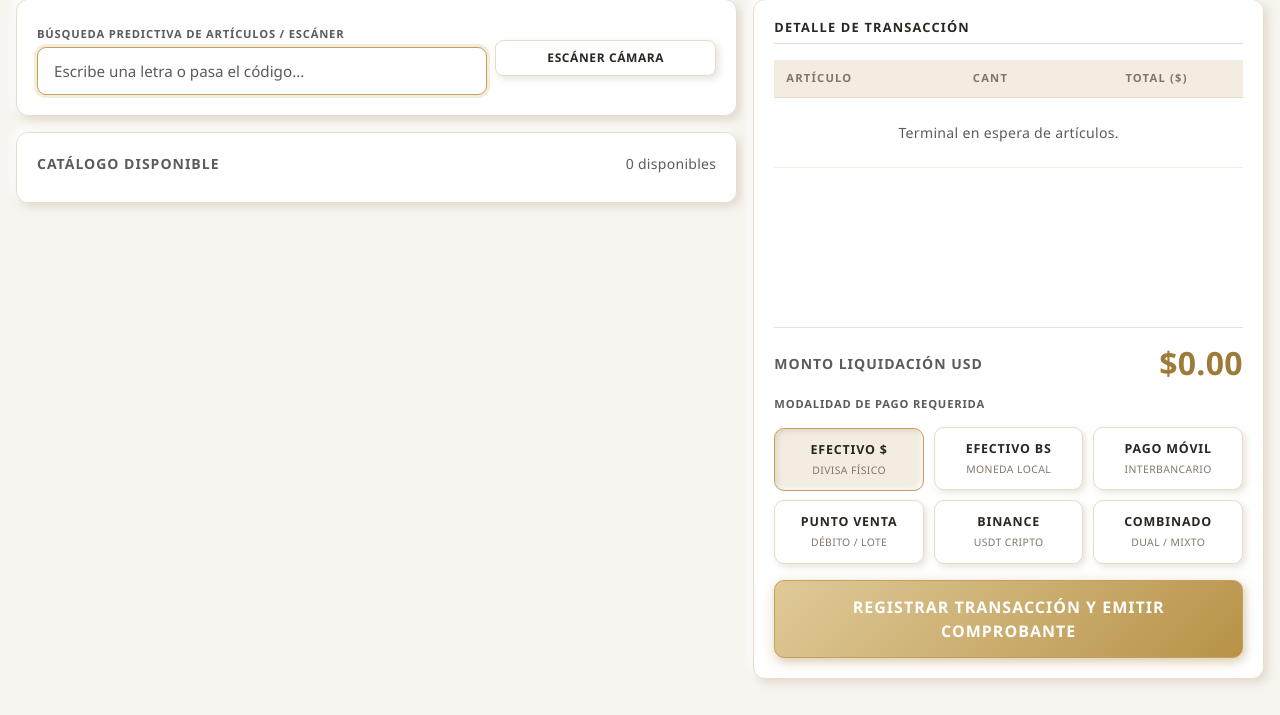
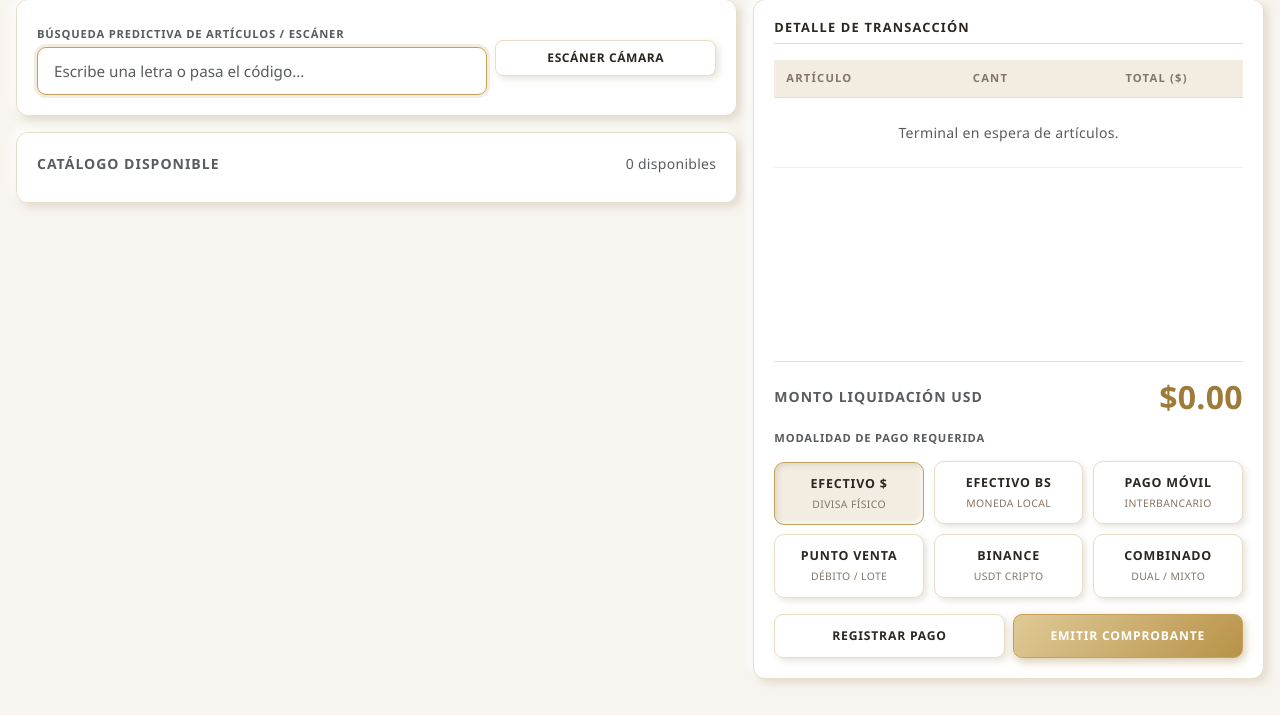
Before and after one commit to marialejandrav393-commits/ryd-tiendaoficial, a Flask app: page /cajero/pos in a window 1280 px wide. Shown: the part 85-800 px from the top of the page. Run offline with Flask 3, Linux system fonts and the light colour scheme; a user stored in the database is signed in; data that the repository does not hold is empty.

Commit message:
Update pos.html

```diff
--- a/templates/pos.html
+++ b/templates/pos.html
@@ -161,25 +161,40 @@
             display: none;
         }
 
-        .btn-action-gold {
+        /* Botones Separados 3D */
+        .btn-pay-action {
+            border: 1px solid var(--ryd-border);
+            background: var(--ryd-surface);
+            color: var(--ryd-text);
+            font-weight: 700;
+            letter-spacing: 0.8px;
+            text-transform: uppercase;
+            padding: 12px 8px;
+            border-radius: 9px;
+            box-shadow: var(--emboss-btn);
+            font-size: 0.76rem;
+            transition: all 0.18s ease;
+            width: 100%;
+        }
+        .btn-pay-action:hover {
+            border-color: var(--ryd-gold);
+            color: var(--ryd-gold-dark);
+            transform: translateY(-1px);
+        }
+        .btn-pay-action:active {
+            box-shadow: var(--emboss-active);
+            transform: translateY(1px);
+        }
+
+        .btn-pay-gold {
             background: linear-gradient(135deg, #DFCA98, #B89248);
             border: 1px solid #C5A059;
             color: #FFFFFF;
-            font-weight: 700;
-            letter-spacing: 1px;
-            text-transform: uppercase;
-            padding: 14px;
-            border-radius: 10px;
-            box-shadow: 0 4px 14px rgba(184, 146, 72, 0.3), var(--emboss-btn);
-            transition: all 0.2s ease;
+            box-shadow: 0 4px 12px rgba(184, 146, 72, 0.28), var(--emboss-btn);
         }
-        .btn-action-gold:hover {
+        .btn-pay-gold:hover {
             background: linear-gradient(135deg, #D4B26F, #A6823C);
             color: #FFFFFF;
-        }
-        .btn-action-gold:active {
-            box-shadow: var(--emboss-active);
-            transform: translateY(1px);
         }
 
         .rate-badge-box {
@@ -192,7 +207,6 @@
             align-items: center;
             gap: 6px;
         }
-        /* Casilla de Tasa Protegida para el Cajero */
         .rate-input-readonly {
             width: 80px;
             background: transparent;
@@ -219,9 +233,6 @@
             box-shadow: var(--emboss-btn);
             transition: all 0.18s ease;
             text-decoration: none;
-            display: inline-flex;
-            align-items: center;
-            justify-content: center;
         }
         .btn-3d:hover {
             border-color: var(--ryd-gold);
@@ -259,7 +270,6 @@
             transform: translateY(-2px);
         }
 
-        /* Modal con Relieve para Autorización */
         .modal-content-luxury {
             background-color: var(--ryd-bg);
             border: 1.5px solid var(--ryd-border);
@@ -279,18 +289,15 @@
         </span>
     </div>
     <div class="d-flex align-items-center gap-2">
-        <!-- Tasa del Día: Bloqueada para el Cajero, visible en pantalla -->
-        <div class="rate-badge-box me-2" title="Tasa fijada por la administración">
+        <div class="rate-badge-box me-2" title="Tasa oficial fijada por la administración">
             <span class="small text-muted fw-bold" style="font-size: 0.7rem; text-transform: uppercase;">Tasa Bs:</span>
             <input type="text" id="inputTasaPos" class="rate-input-readonly" readonly value="50.00">
         </div>
 
-        <!-- El botón Panel Admin SOLO se muestra si el usuario logueado es admin -->
         {% if session.get('username') == 'admin' %}
         <a href="/admin" class="btn-3d me-1">Panel Admin</a>
         {% endif %}
 
-        <!-- Finalizar Turno con Protección de Clave Administrativa -->
         <button type="button" class="btn-3d me-1" onclick="abrirModalCierre()">Finalizar Turno</button>
         <a href="/logout" class="btn btn-link btn-sm text-muted text-decoration-none">Cerrar Sesión</a>
     </div>
@@ -298,7 +305,7 @@
 
 <div class="container-fluid p-3">
     <div class="row g-3">
-        <!-- Panel Izquierdo: Buscador Predictivo y Catálogo -->
+        <!-- Panel Izquierdo: Buscador y Catálogo -->
         <div class="col-lg-7">
             <div class="panel-luxury mb-3">
                 <div class="row g-2 align-items-center">
@@ -326,7 +333,6 @@
                 </div>
             </div>
 
-            <!-- Grilla Visual de Productos con Precios Duales ($ / Bs) -->
             <div class="panel-luxury" style="max-height: 65vh; overflow-y: auto;">
                 <div class="d-flex justify-content-between align-items-center mb-3">
                     <span class="small fw-bold text-muted" style="letter-spacing: 1px; text-transform: uppercase;">Catálogo Disponible</span>
@@ -354,7 +360,7 @@
             </div>
         </div>
 
-        <!-- Panel Derecho: Carrito, Métodos de Pago y Liquidación -->
+        <!-- Panel Derecho: Carrito y Acciones de Cobro Separadas -->
         <div class="col-lg-5">
             <div class="panel-luxury d-flex flex-column justify-content-between" style="min-height: 85vh;">
                 <div>
@@ -387,7 +393,6 @@
                         <h2 class="m-0 fw-bold" style="color: var(--ryd-gold-dark);" id="txtTotalUSD">$0.00</h2>
                     </div>
 
-                    <!-- Cuadro Destacado en Bolívares con Tasa Oficial del Administrador -->
                     <div class="box-bs-destacado" id="cuadroTotalBs">
                         <div class="d-flex justify-content-between align-items-center">
                             <div>
@@ -426,24 +431,32 @@
                         </div>
                     </div>
 
-                    <!-- Campo de Registro Obligatorio según el método de pago -->
                     <div class="mb-3" id="bloqueReferencia" style="display: none;">
                         <label class="small text-muted fw-bold mb-1" id="lblReferencia" style="letter-spacing: 0.8px; text-transform: uppercase; font-size: 0.7rem;">
                             Comprobante / Referencia Bancaria (Obligatorio)
                         </label>
-                        <input type="text" id="inputReferencia" class="form-control search-input form-control-sm" placeholder="Registrar referencia bancaria o desglose de pago mixto">
+                        <input type="text" id="inputReferencia" class="form-control search-input form-control-sm" placeholder="Ingrese número de referencia bancaria">
                     </div>
 
-                    <button type="button" class="btn btn-action-gold w-100" onclick="procesarCobro()">
-                        Registrar Transacción y Emitir Comprobante
-                    </button>
+                    <!-- Dos Botones de Acción Separados -->
+                    <div class="row g-2">
+                        <div class="col-6">
+                            <button type="button" class="btn-pay-action" onclick="ejecutarVenta(false)">
+                                Registrar Pago
+                            </button>
+                        </div>
+                        <div class="col-6">
+                            <button type="button" class="btn-pay-action btn-pay-gold" onclick="ejecutarVenta(true)">
+                                Emitir Comprobante
+                            </button>
+                        </div>
+                    </div>
                 </div>
             </div>
         </div>
     </div>
 </div>
 
-<!-- Modal Emergente de Autorización Administrativa para Cierre de Turno -->
 <div class="modal fade" id="modalAutorizacionCierre" tabindex="-1" aria-hidden="true">
     <div class="modal-dialog modal-dialog-centered">
         <div class="modal-content modal-content-luxury">
@@ -467,7 +480,6 @@
 <script>
 let carrito = [];
 let metodoSeleccionado = 'Efectivo $';
-// La tasa se recupera de la administración; el cajero solo la visualiza
 let tasaPos = parseFloat(localStorage.getItem('ryd_tasa_bcv')) || 50.00;
 
 const productosDisponibles = [
@@ -685,19 +697,17 @@ function seleccionarMetodo(elemento, metodo) {
     }
 }
 
-// Validación integral antes de autorizar el cobro
-function procesarCobro() {
+function ejecutarVenta(emitirTicket = true) {
     if (carrito.length === 0) {
-        alert("Debe agregar al menos un artículo para emitir la factura de cobro.");
+        alert("Debe agregar al menos un artículo para procesar la transacción.");
         return;
     }
 
     const referencia = document.getElementById('inputReferencia').value.trim();
 
-    // Verificación estricta de comprobante según la modalidad seleccionada
     if (['Pago Móvil', 'Punto de Venta', 'Binance', 'Pago Mixto'].includes(metodoSeleccionado)) {
         if (!referencia) {
-            alert(`Es obligatorio registrar el número de comprobante o referencia para la modalidad: ${metodoSeleccionado}.`);
+            alert(`Es obligatorio registrar la referencia para la modalidad: ${metodoSeleccionado}.`);
             document.getElementById('inputReferencia').focus();
             return;
         }
@@ -715,7 +725,15 @@ function procesarCobro() {
     .then(res => res.json())
     .then(data => {
         if (data.exito) {
-            window.location.href = `/ticket/${data.venta_id}`;
+            if (emitirTicket) {
+                window.location.href = `/ticket/${data.venta_id}`;
+            } else {
+                alert("¡Pago registrado con éxito en el sistema!");
+                carrito = [];
+                renderizarCarrito();
+                document.getElementById('inputReferencia').value = '';
+                window.location.reload();
+            }
         } else {
             alert(`Fallo de registro: ${data.mensaje}`);
         }
@@ -723,7 +741,6 @@ function procesarCobro() {
     .catch(() => alert("Error en comunicación con el servidor."));
 }
 
-// Manejo seguro del cierre de turno con clave de administrador
 let modalCierreInstance = null;
 function abrirModalCierre() {
     const modalEl = document.getElementById('modalAutorizacionCierre');
@@ -739,7 +756,6 @@ function validarYFinalizarTurno() {
         return;
     }
 
-    // Validación de la clave del administrador
     if (clave === 'admin123') {
         modalCierreInstance.hide();
         window.location.href = '/cierre-caja';
```
